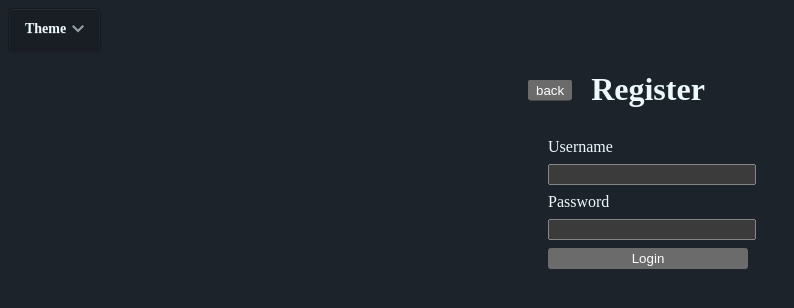
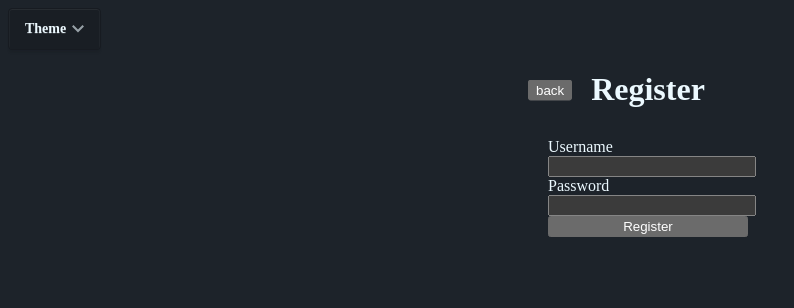
Before and after one commit to Viyi/PolyParty, a SvelteKit app in the folder frontend/: page /register in a window 1280 px wide. Shown: the top 308 px of the page, without its empty margins (0-794 px from the left). Built offline with nearby package versions, Linux system fonts and the light colour scheme; no server answers.

Commit message:
registration flow now works if you are an admin use and redirects you to login rather than the user's account. IT DOES NOT LOG YOU IN AS THAT USER ONLY CREATES IT ON THE BACKEND

```diff
--- a/frontend/src/routes/register/+page.svelte
+++ b/frontend/src/routes/register/+page.svelte
@@ -2,31 +2,38 @@
     import { goto } from "$app/navigation";
     import "../../app.css"
 	import { API_HOST } from "../../conts";
+	import { client } from '../../client/client.gen';
+
 
     let username = ''
     let password = ''
     let user_id = null
 
-    async function login() {
+    async function register() {
         try{
+            // set up POST object
+            let body = {}
+            body["username"] = username
+            body["password"] = password
+            body["balance"] = 100
+            body["icon_url"] = "https://external-content.duckduckgo.com/iu/?u=https%3A%2F%2Ftse1.mm.bing.net%2Fth%2Fid%2FOIP.pVwLWcMokx49OUsH73TEZwHaGJ%3Fpid%3DApi&f=1&ipt=514c01055b26b842f1dec963e71778674eb06cdb6d48f6803f6b04e96bb2ea25&ipo=images"
+
             const response = await fetch(`${API_HOST}/auth/register`,{
                 method: "POST",
                 headers: {
-                    "Content-Type": "application/json",
+                    'Content-Type': 'application/json',
+                    'Authorization': `Bearer ${localStorage.getItem("access_token")}`
                 },
-                body: JSON.stringify({username: username, balance: 100, password: password})}
-            )
+                body: JSON.stringify(body)
+            })
 
             if (!response.ok) {
-                throw new Error('login failed')
+                throw new Error('register failed')
             }
 
             const data = await response.json();
-            console.log(data)
             user_id = data.balance
-            localStorage.setItem("access_token", data.access_token); // assuming FastAPI returns access_token
-            localStorage.setItem("user_id", data.user_id); // or data.id depending on backend
-            goto(`/user/`)
+            goto(`/login/`)
         } catch(err){
             console.error(err)
         }
@@ -40,10 +47,23 @@
             <button class="back-btn" on:click={() => goto('/')}>back</button>
             <h1 class="title">Register</h1>
         </div>
-        <label>Username</label>
-        <input bind:value={username} style="max-width: 200px; min-width: 200px;">
-        <label>Password</label>
-        <input bind:value={password} style="max-width: 200px; min-width: 200px;">
-        <button on:click={login} style="max-width: 200px; min-width: 200px;">Login</button>
+        <form on:submit={register} class="login-form">
+            <label for="username">Username</label>
+            <input
+                id="username"
+                bind:value={username}
+                type="text"
+                required
+                style="max-width: 200px; min-width: 200px;"
+            >
+            <label for="password">Password</label>
+            <input
+                id="password"
+                bind:value={password}
+                type="password"
+                required
+                style="max-width: 200px; min-width: 200px;">
+            <button type="submit" style="max-width: 200px; min-width: 200px;">Register</button>
+        </form>
     </div>
 </div>
```
